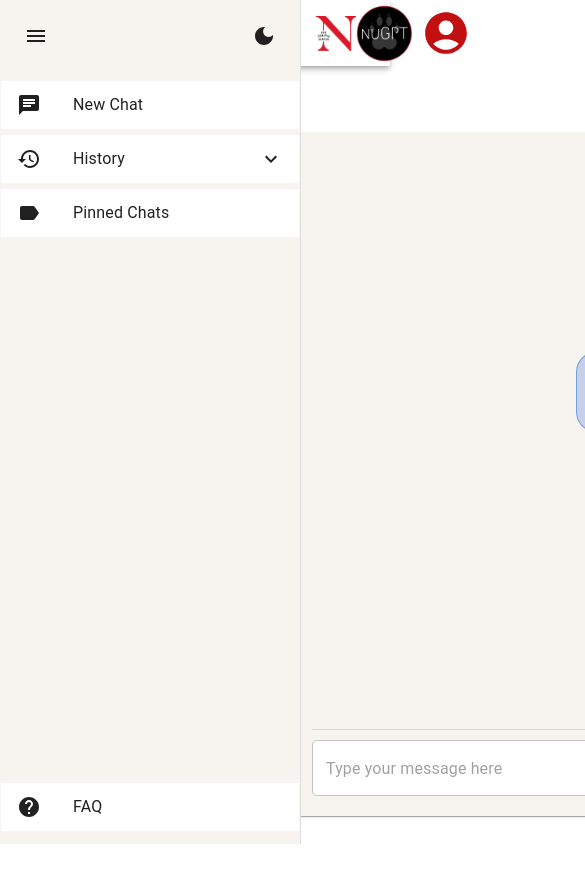
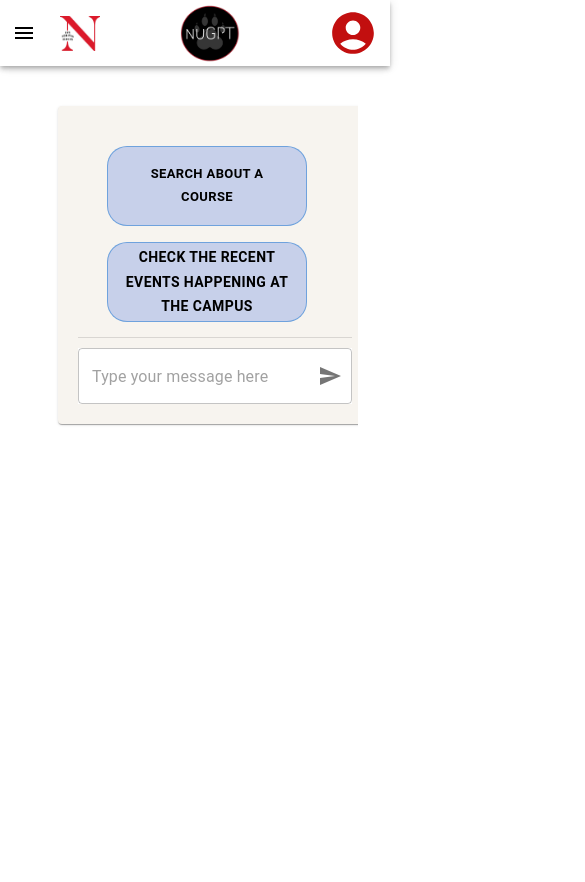
Before and after one commit to gayatridt/nuGPT, a React (Vite) app: page /Chat in a window 390 px wide. Shown: the top 882 px of the page, 585 px wide, since content can reach past the window. Built offline with nearby package versions, Linux system fonts and the light colour scheme.

Commit message:
Responsive code, New chat functionality

```diff
--- a/src/Components/Header.jsx
+++ b/src/Components/Header.jsx
@@ -11,48 +11,9 @@ import InputBase from '@mui/material/InputBase';
 import NeuLogo from "../assets/NeuLogo.jpg"
 import Gptlogo from "../assets/Gptlogo.png"
 import { useNavigate } from 'react-router-dom';
+import MenuIcon from '@mui/icons-material/Menu';
 
-const Search = styled('div')(({ theme }) => ({
-  position: 'relative',
-  borderRadius: theme.shape.borderRadius,
-  backgroundColor: alpha(theme.palette.common.white, 0.15),
-  '&:hover': {
-    backgroundColor: alpha(theme.palette.common.white, 0.25),
-  },
-  marginRight: theme.spacing(2),
-  marginLeft: 0,
-  width: '100%',
-  [theme.breakpoints.up('sm')]: {
-    marginLeft: theme.spacing(3),
-    width: 'auto',
-  },
-}));
-
-const SearchIconWrapper = styled('div')(({ theme }) => ({
-  padding: theme.spacing(0, 2),
-  height: '100%',
-  position: 'absolute',
-  pointerEvents: 'none',
-  display: 'flex',
-  alignItems: 'center',
-  justifyContent: 'center',
-}));
-
-const StyledInputBase = styled(InputBase)(({ theme }) => ({
-  color: 'inherit',
-  '& .MuiInputBase-input': {
-    padding: theme.spacing(1, 1, 1, 0),
-    // vertical padding + font size from searchIcon
-    paddingLeft: `calc(1em + ${theme.spacing(4)})`,
-    transition: theme.transitions.create('width'),
-    width: '100%',
-    [theme.breakpoints.up('md')]: {
-      width: '20ch',
-    },
-  },
-}));
-
-export default function Header({ isSidebarOpen }) {
+export default function Header({ isSidebarOpen, setIsSidebarOpen, isMobile }) {
   const [anchorEl, setAnchorEl] = React.useState(null);
   const [mobileMoreAnchorEl, setMobileMoreAnchorEl] = React.useState(null);
 
@@ -72,14 +33,10 @@ export default function Header({ isSidebarOpen }) {
     handleMobileMenuClose();
   };
 
-  const handleMobileMenuOpen = (event) => {
-    setMobileMoreAnchorEl(event.currentTarget);
-  };
-
   const navigate = useNavigate();
 
   const handleWelcomeLoginClick = () => {
-      navigate('/Login');
+    navigate('/Login');
   };
 
   const menuId = 'primary-search-account-menu';
@@ -105,49 +62,28 @@ export default function Header({ isSidebarOpen }) {
     </Menu>
   );
 
-  const mobileMenuId = 'primary-search-account-menu-mobile';
-  const renderMobileMenu = (
-    <Menu
-      anchorEl={mobileMoreAnchorEl}
-      anchorOrigin={{
-        vertical: 'top',
-        horizontal: 'right',
-      }}
-      id={mobileMenuId}
-      keepMounted
-      transformOrigin={{
-        vertical: 'top',
-        horizontal: 'right',
-      }}
-      open={isMobileMenuOpen}
-      onClose={handleMobileMenuClose}
-    >
-      <MenuItem onClick={handleProfileMenuOpen}>
-        <IconButton
-          size="large"
-          aria-label="account of current user"
-          aria-controls="primary-search-account-menu"
-          aria-haspopup="true"
-          color="inherit"
-        >
-          <AccountCircle />
-        </IconButton>
-        <p>Profile</p>
-      </MenuItem>
-    </Menu>
-  );
-
   return (
     <Box>
       <AppBar style={{ backgroundColor: "white" }}>
         <Toolbar>
+          {isMobile && (
+            <IconButton
+              edge="start"
+              color="inherit"
+              aria-label="menu"
+              onClick={() => setIsSidebarOpen(!isSidebarOpen)}
+              sx={{ mr: 2, color: 'black' }}
+            >
+              <MenuIcon />
+            </IconButton>
+          )}
           <img
             src={NeuLogo}
             alt="Logo"
             style={{
               width: '40px',
               height: '35px',
-              marginLeft: isSidebarOpen ? '300px' : '0',
+              marginLeft: isSidebarOpen && !isMobile ? '300px' : '0',
               transition: 'margin-left 0.3s'
             }}
           />
@@ -165,7 +101,6 @@ export default function Header({ isSidebarOpen }) {
           </IconButton>
         </Toolbar>
       </AppBar>
-      {renderMobileMenu}
       {renderMenu}
     </Box>
   );
--- a/src/Components/Sidebar.jsx
+++ b/src/Components/Sidebar.jsx
@@ -32,9 +32,18 @@ const darkTheme = createTheme({
   },
 });
 
-export default function Sidebar({ isSidebarOpen, setIsSidebarOpen, darkMode, setDarkMode }) {
+export default function Sidebar({
+  isSidebarOpen,
+  setIsSidebarOpen,
+  darkMode,
+  setDarkMode,
+  createNewChat,
+  chatInstances,
+  setActiveChatId,
+  isMobile
+}) {
   const [historyOpen, setHistoryOpen] = useState(false);
-  //const [darkMode, setDarkMode] = useState(true);
+
   const handleHistoryClick = () => {
     setHistoryOpen(!historyOpen);
   };
@@ -53,7 +62,7 @@ export default function Sidebar({ isSidebarOpen, setIsSidebarOpen, darkMode, set
   const DrawerList = (
     <Box
       sx={{
-        width: 300,
+        width: isMobile ? '100%' : 300,
         bgcolor: darkMode ? 'background.default' : '#f7f4ef',
         color: 'text.primary',
         height: '100%',
@@ -73,7 +82,7 @@ export default function Sidebar({ isSidebarOpen, setIsSidebarOpen, darkMode, set
           </IconButton>
         </Box>
         <List>
-          <ListItem disablePadding sx={{ border: borderStyle, marginBottom: marginStyle, marginRight: marginStyle, bgcolor: darkMode ? 'background.default' : 'white', }}>
+          <ListItem disablePadding sx={{ border: borderStyle, marginBottom: marginStyle, marginRight: marginStyle, bgcolor: darkMode ? 'background.default' : 'white', }} onClick={createNewChat}>
             <ListItemButton>
               <ListItemIcon sx={{ color: 'text.primary' }}>
                 <ChatIcon />
@@ -92,13 +101,18 @@ export default function Sidebar({ isSidebarOpen, setIsSidebarOpen, darkMode, set
           </ListItem>
           <Collapse in={historyOpen} timeout="auto" unmountOnExit>
             <List component="div" disablePadding>
-              {['Course Syllabus Descrip', 'Course Syllabus Descrip', 'Course Syllabus Descrip'].map((text, index) => (
-                <ListItem key={index} disablePadding sx={{ border: borderStyle, marginBottom: marginStyle, marginRight: marginStyle, bgcolor: darkMode ? 'background.default' : 'white', }}>
+              {chatInstances.map((chat, index) => (
+                <ListItem
+                  key={chat.id}
+                  disablePadding
+                  sx={{ border: borderStyle, marginBottom: marginStyle, marginRight: marginStyle, bgcolor: darkMode ? 'background.default' : 'white', }}
+                  onClick={() => setActiveChatId(chat.id)}
+                >
                   <ListItemButton sx={{ pl: 4 }}>
                     <ListItemIcon sx={{ color: 'text.primary' }}>
                       <InboxIcon />
                     </ListItemIcon>
-                    <ListItemText primary={text} />
+                    <ListItemText primary={`Chat ${index + 1}`} />
                   </ListItemButton>
                 </ListItem>
               ))}
@@ -130,13 +144,17 @@ export default function Sidebar({ isSidebarOpen, setIsSidebarOpen, darkMode, set
   return (
     <ThemeProvider theme={darkMode ? darkTheme : lightTheme}>
       <div>
-        <Drawer variant="persistent" open={isSidebarOpen}>
+        <Drawer
+          variant={isMobile ? "temporary" : "persistent"}
+          open={isSidebarOpen}
+          onClose={() => setIsSidebarOpen(false)}
+        >
           {DrawerList}
         </Drawer>
-        {!isSidebarOpen && (
+        {!isSidebarOpen && !isMobile && (
           <IconButton onClick={toggleDrawer} sx={{ color: darkMode ? 'black' : 'black', position: 'absolute', top: 16, left: 60, zIndex: 1300 }}>
-          <MenuIcon />
-        </IconButton>
+            <MenuIcon />
+          </IconButton>
         )}
       </div>
     </ThemeProvider>
--- a/src/Pages/Chat.jsx
+++ b/src/Pages/Chat.jsx
@@ -1,19 +1,66 @@
-import React, { useState } from 'react';
+import React, { useState, useEffect } from 'react';
 import Header from "../Components/Header";
 import Sidebar from "../Components/Sidebar";
 import ChatTexts from './ChatTexts';
+import { useMediaQuery } from '@mui/material';
 
 export default function Chat() {
   const [isSidebarOpen, setIsSidebarOpen] = useState(true);
   const [darkMode, setDarkMode] = useState(false);
+  const [chatInstances, setChatInstances] = useState([{ id: Date.now(), messages: [] }]);
+  const [activeChatId, setActiveChatId] = useState(chatInstances[0].id);
+  const isMobile = useMediaQuery('(max-width:768px)');
+
+  useEffect(() => {
+    if (isMobile) {
+      setIsSidebarOpen(false);
+    }
+  }, [isMobile]);
+
+  const createNewChat = () => {
+    const newChat = { id: Date.now(), messages: [] };
+    setChatInstances([newChat, ...chatInstances]);
+    setActiveChatId(newChat.id);
+  };
 
   return (
-    <div style={{ display: 'flex', flexDirection: 'column', height: '100vh' }}>
-      <Header isSidebarOpen={isSidebarOpen} />
-      <div style={{ display: 'flex', flexGrow: 1 }}>
-        <Sidebar isSidebarOpen={isSidebarOpen} setIsSidebarOpen={setIsSidebarOpen} darkMode={darkMode} setDarkMode={setDarkMode} />
-        <div style={{ flexGrow: 1, width: '1500px', marginLeft: isSidebarOpen ? '240px' : '0', padding: '20px', marginTop: '80px' }}>
-          <ChatTexts isSidebarOpen={isSidebarOpen} darkMode={darkMode} />
+    <div style={{
+      display: 'flex',
+      flexDirection: 'column',
+      height: '100vh',
+    }}>
+      <Header isSidebarOpen={isSidebarOpen} setIsSidebarOpen={setIsSidebarOpen} isMobile={isMobile} />
+      <div style={{ display: 'flex', flexGrow: 1, overflow: 'hidden' }}>
+        <Sidebar
+          isSidebarOpen={isSidebarOpen}
+          setIsSidebarOpen={setIsSidebarOpen}
+          darkMode={darkMode}
+          setDarkMode={setDarkMode}
+          createNewChat={createNewChat}
+          chatInstances={chatInstances}
+          setActiveChatId={setActiveChatId}
+          isMobile={isMobile}
+        />
+        <div style={{
+          flexGrow: 1,
+          width: '100%',
+          marginLeft: isSidebarOpen && !isMobile ? '240px' : '0',
+          padding: isMobile ? '10px' : '20px',
+          marginTop: '64px',
+          transition: 'margin-left 0.3s',
+          overflow: 'auto',
+        }}>
+          <ChatTexts
+            isSidebarOpen={isSidebarOpen}
+            darkMode={darkMode}
+            chatInstance={chatInstances.find(chat => chat.id === activeChatId)}
+            updateChatInstance={(updatedChat) => {
+              setChatInstances(chatInstances.map(chat =>
+                chat.id === updatedChat.id ? updatedChat : chat
+              ));
+            }}
+            isMobile={isMobile}
+          />
         </div>
       </div>
     </div>
--- a/src/Pages/ChatTexts.jsx
+++ b/src/Pages/ChatTexts.jsx
@@ -1,4 +1,4 @@
-import React, { useState } from 'react';
+import React, { useState, useEffect } from 'react';
 import { Container, TextField, IconButton, ListItemText, Paper, Box, InputAdornment, Grid, Button } from '@mui/material';
 import { VolumeUp, FileCopy, ThumbUp, ThumbDown, Replay, Send } from '@mui/icons-material';
 import { createTheme, ThemeProvider } from '@mui/material/styles';
@@ -27,61 +27,58 @@ const darkTheme = createTheme({
   },
 });
 
-function ChatTexts({ isSidebarOpen, darkMode }) {
-  const [messages, setMessages] = useState([]);
+function ChatTexts({ isSidebarOpen, darkMode, chatInstance, updateChatInstance, isMobile }) {
   const [input, setInput] = useState('');
-  const [thumbs, setThumbs] = useState({}); // To track thumbs up/down status
+  const [thumbs, setThumbs] = useState({});
+
+  useEffect(() => {
+    if (chatInstance) {
+      setThumbs({});
+    }
+  }, [chatInstance]);
 
   const handleSend = (replayMessage = null, regenerated = false) => {
     const text = replayMessage || input;
     if (text.trim()) {
-      if (!replayMessage) {
-        setMessages([...messages, { type: 'question', text }]);
-      }
+      const newMessage = { type: 'question', text };
+      const updatedMessages = [...chatInstance.messages, newMessage];
+      updateChatInstance({ ...chatInstance, messages: updatedMessages });
       setInput('');
       setTimeout(() => {
+        let answerMessage;
         if (text === 'Give me the course description for INFO 5001') {
-          setMessages((prevMessages) => [
-            ...prevMessages,
-            {
+          answerMessage = {
             type: 'answer',
             text: 'Certainly! Below is the course description for INFO 5001.\nINFO 5001. Application Modeling and Design. (4 Hours)\nPractices social-technical software engineering methods and tools to solve real-world problems......\n\nSource Links for this response:\nLink 1\nLink 2',
             regenerated,
-            },
-          ]);
+          };
         } else if (text === 'On what day and time is this course taught?') {
-          setMessages((prevMessages) => [
-            ...prevMessages,
-            {
+          answerMessage = {
             type: 'answer',
             text: 'INFO 5001. Application Modeling and Design is taught on Saturdays 9:00 AM PST',
             regenerated,
-            },
-          ]);
+          };
         } else {
-          setMessages((prevMessages) => [
-            ...prevMessages,
-            { type: 'answer', text: 'This is a simulated answer.', regenerated },
-          ]);
+          answerMessage = { type: 'answer', text: 'This is a simulated answer.', regenerated };
         }
+        const finalMessages = [...updatedMessages, answerMessage];
+        updateChatInstance({ ...chatInstance, messages: finalMessages });
       }, 1000);
     }
   };
 
   const handlePromptClick = (prompt) => {
     setInput(prompt);
-    handleSend();
+    handleSend(prompt);
   };
 
   const handleVolumeUp = (message) => {
     const utterance = new SpeechSynthesisUtterance(message.text);
     speechSynthesis.speak(utterance);
-    console.log('Playing audio for message:', message.text);
   };
 
   const handleFileCopy = (message) => {
     navigator.clipboard.writeText(message.text);
-    console.log('Copied message to clipboard:', message.text);
   };
 
   const handleThumbUp = (index) => {
@@ -89,7 +86,6 @@ function ChatTexts({ isSidebarOpen, darkMode }) {
       ...prevThumbs,
       [index]: prevThumbs[index] === 'up' ? null : 'up',
     }));
-    console.log('Thumbs up for message:', messages[index].text);
   };
 
   const handleThumbDown = (index) => {
@@ -97,29 +93,37 @@ function ChatTexts({ isSidebarOpen, darkMode }) {
       ...prevThumbs,
       [index]: prevThumbs[index] === 'down' ? null : 'down',
     }));
-    console.log('Thumbs down for message:', messages[index].text);
   };
 
   const handleReplay = (message) => {
     handleSend(message.text, true);
-    console.log('Replaying message:', message.text);
   };
 
   return (
     <ThemeProvider theme={darkMode ? darkTheme : lightTheme}>
+       <Container maxWidth="xl">
         <Paper
            sx={{
             padding: '20px',
-          minHeight: 'calc(100vh - 200px)',
-          height: 'auto',
+            height: isMobile ? 'auto' : 'calc(100vh - 250px)', // Full height for desktop, auto for mobile
             display: 'flex',
             flexDirection: 'column',
             backgroundColor: 'background.default',
             color: 'text.primary',
+            width: isMobile ? '100%' : 'calc(100% - 600px)', // Adjust this value as needed
+            marginLeft: isMobile ? '0' : '400px',
+            marginRight: isMobile ? '0' : '200px',
+            maxWidth: isMobile ? '100%' : '1200px', // Reduced max width for desktop
+            overflow: isMobile ? 'visible' : 'hidden',
+            position: isMobile ? 'static' : 'fixed',
+            top: isMobile ? 'auto' : '150px',
+            left: isMobile ? 'auto' : '0',
+            right: isMobile ? 'auto' : '0',
+            bottom: isMobile ? 'auto' : '0',
           }}
         >
-        {messages.length === 0 ? (
-          <Grid container spacing={2} justifyContent="center" alignItems="center" style={{ height: '100%', marginTop: '200px' }}>
+        {chatInstance.messages.length === 0 ? (
+          <Grid container spacing={2} justifyContent="center" alignItems="center" style={{ height: '100%', marginTop: '20px' }}>
             <Grid container spacing={2} justifyContent="center" alignItems="center">
               <Grid item>
                 <Button
@@ -167,8 +171,12 @@ function ChatTexts({ isSidebarOpen, darkMode }) {
             </Grid>
           </Grid>
         ) : (
-          <Box sx={{ flexGrow: 1 }}>
-            {messages.map((message, index) => (
+          <Box sx={{
+            flexGrow: 1,
+            overflowY: 'auto',
+            height: isMobile ? 'auto' : 'calc(100% - 60px)' // Adjust based on your input field height
+          }}>
+            {chatInstance.messages.map((message, index) => (
               <Box
                 key={index}
                 sx={{
@@ -188,7 +196,7 @@ function ChatTexts({ isSidebarOpen, darkMode }) {
                 >
                   <ListItemText
                     primary={message.text}
-                    secondary={message.regenerated ? "Regenerated" : null} // Show "Regenerated" for regenerated messages
+                    secondary={message.regenerated ? "Regenerated" : null}
                   />
                   {message.type === 'answer' && (
                     <Box sx={{ display: 'flex', justifyContent: 'flex-end', mt: 1 }}>
@@ -226,7 +234,7 @@ function ChatTexts({ isSidebarOpen, darkMode }) {
           sx={{
             display: 'flex',
             alignItems: 'center',
-            marginTop: 'auto',
+            marginTop: '15px',
             paddingTop: '10px',
             borderTop: '1px solid',
             borderTopColor: 'divider',
@@ -253,6 +261,7 @@ function ChatTexts({ isSidebarOpen, darkMode }) {
           />
         </Box>
       </Paper>
+      </Container>
     </ThemeProvider>
   );
 }
```
Also changed, not shown: src/Components/WelcomeScreenCard.jsx (+38 -27 lines), src/Pages/Forgotpassword.jsx (+35 -26 lines), src/Pages/Login.jsx (+40 -25 lines), src/Pages/WelcomeScreen.jsx (+19 -7 lines). Lines whose indentation alone changed are shown as unchanged.
